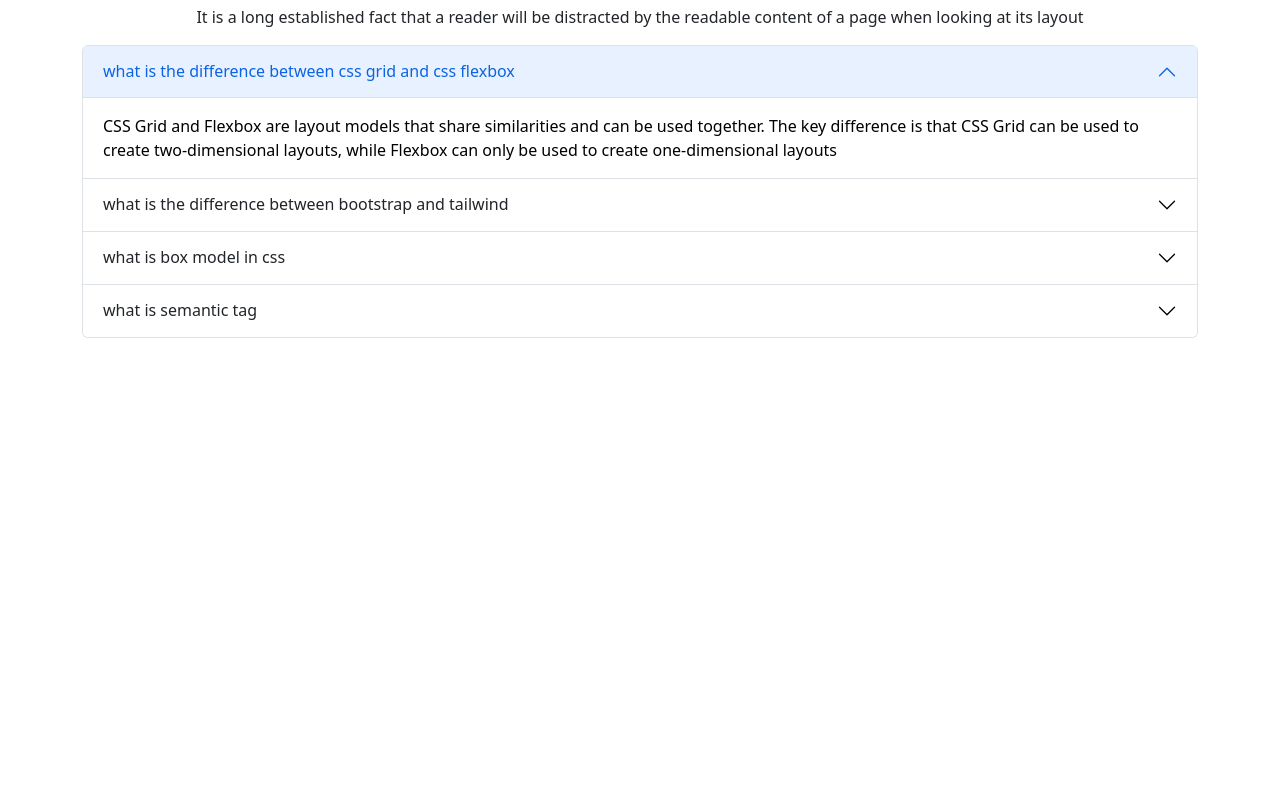
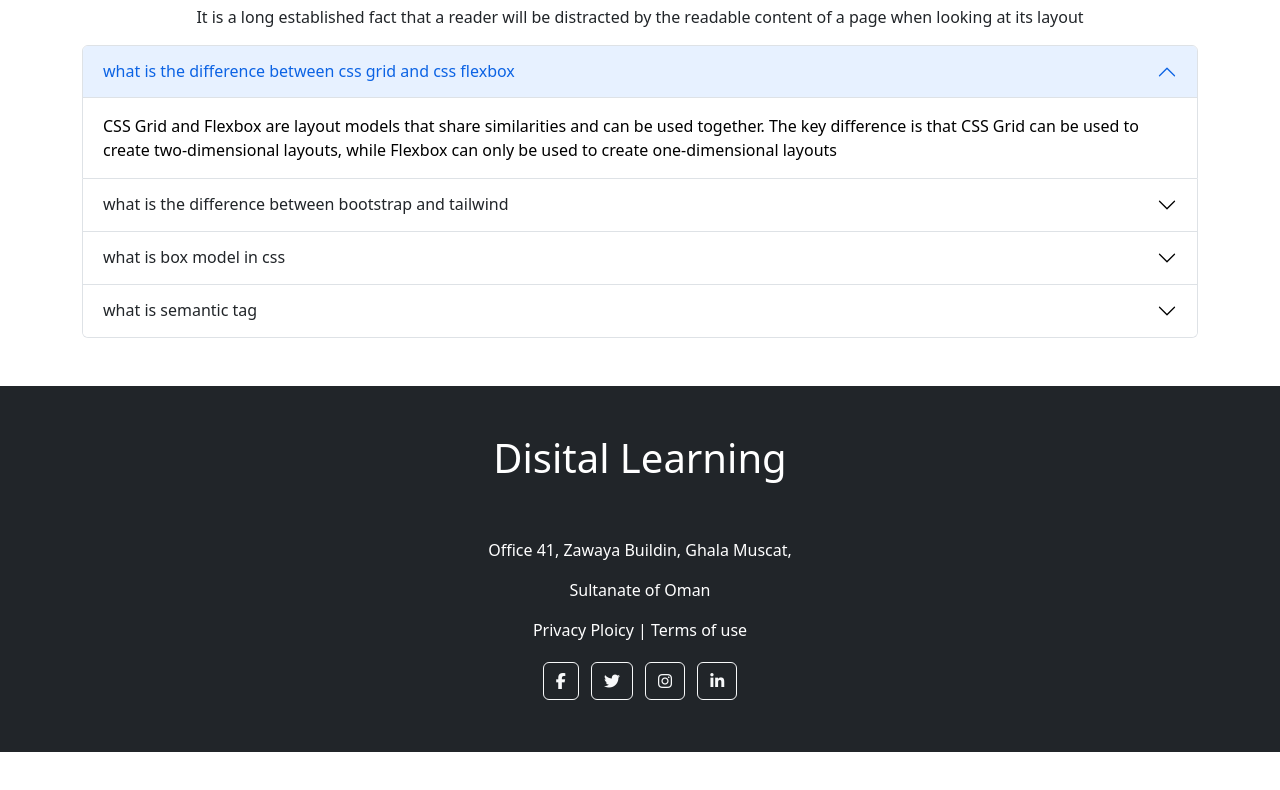
Before and after one commit to nazmoonlakhee/disital-learning, a plain HTML site: page index.html in a window 1280 px wide. Shown: the part 1689-2479 px from the top of the page. Before the commit the page ends 2027 px from the top, so only its background shows below. Drawn offline with nearby package versions, Linux system fonts and the light colour scheme.

Commit message:
added footer

```diff
--- a/index.html
+++ b/index.html
@@ -4,6 +4,7 @@
     <meta charset="utf-8">
     <meta name="viewport" content="width=device-width, initial-scale=1">
     <title>Disital learning</title>
+    <script src="https://kit.fontawesome.com/1158cc3679.js" crossorigin="anonymous"></script>
 
     <link href="https://cdn.jsdelivr.net/npm/bootstrap@5.2.0/dist/css/bootstrap.min.css" rel="stylesheet" integrity="sha384-gH2yIJqKdNHPEq0n4Mqa/HGKIhSkIHeL5AyhkYV8i59U5AR6csBvApHHNl/vI1Bx" crossorigin="anonymous">
   </head>
@@ -200,6 +201,9 @@
           <button type="button" class="btn btn-warning my-3">See More Courses</button>
         </div>
      </section>
+      <!-- courses end -->
+
+      <!-- Frequently Questions strat -->
      <section class="container justify-content-center">
       <div class="text-center">
         <h1>Frequently Asked Questions</h1>
@@ -260,8 +264,45 @@
       </div>
 
      </section>
+<!-- Frequently Questions end -->
     </main>
-     <!-- courses end -->
+   <div class="text-center text-white bg-dark my-5">
+   <h1 class="py-5">Disital Learning</h1>
+   <p>
+    Office 41, Zawaya Buildin, Ghala Muscat,
+  </p>
+    <p> Sultanate of Oman</p>
+   <p> Privacy Ploicy | Terms of use</p>
+         <div class="pb-5"><a
+           class="btn btn-outline-light btn-floating m-1"
+           href="#!"
+           role="button"
+           ><i class="fab fa-facebook-f"></i
+          ></a>
+          <a
+          class="btn btn-outline-light btn-floating m-1"
+          href="#!"
+          role="button"
+          ><i class="fab fa-twitter"></i
+         ></a>
+         <a
+         class="btn btn-outline-light btn-floating m-1"
+         href="#!"
+         role="button"
+         ><i class="fab fa-instagram"></i
+        ></a>
+        <a
+        class="btn btn-outline-light btn-floating m-1"
+        href="#!"
+        role="button"
+        ><i class="fab fa-linkedin-in"></i
+       ></a>
+
+      </div>
+
+
+
+        </div>
 
 
     <script src="https://cdn.jsdelivr.net/npm/bootstrap@5.2.0/dist/js/bootstrap.bundle.min.js" integrity="sha384-A3rJD856KowSb7dwlZdYEkO39Gagi7vIsF0jrRAoQmDKKtQBHUuLZ9AsSv4jD4Xa" crossorigin="anonymous"></script>
```
